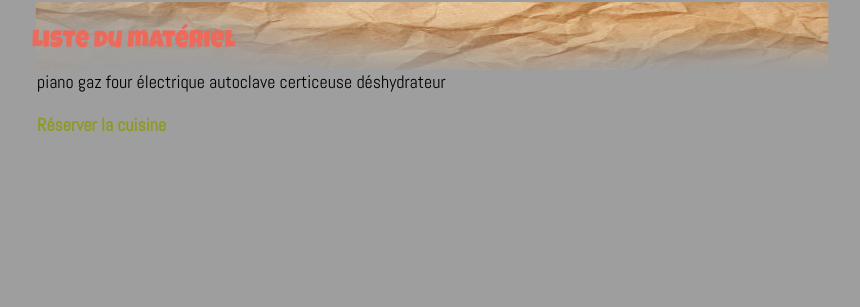
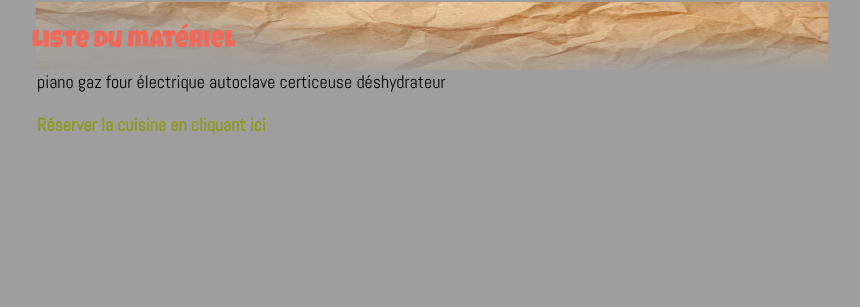
Before and after one commit to DamienChivialle/bocautheque, a Jekyll site: the page built from pages/cuisine.md, in a window 1280 px wide. Shown: the part 1722-2029 px from the top of the page, without its empty margins (208-1068 px from the left). Built offline with Jekyll 4.4.1, drawn with Linux system fonts in a browser that asks for light colours.

Commit message:
Update cuisine.md

```diff
--- a/pages/cuisine.md
+++ b/pages/cuisine.md
@@ -32,4 +32,4 @@ autoclave
 certiceuse
 déshydrateur
 
-[Réserver la cuisine](https://www.cuisinealouer.com/reserver/35400/)
+[Réserver la cuisine en cliquant ici](https://www.cuisinealouer.com/reserver/35400/)
```
